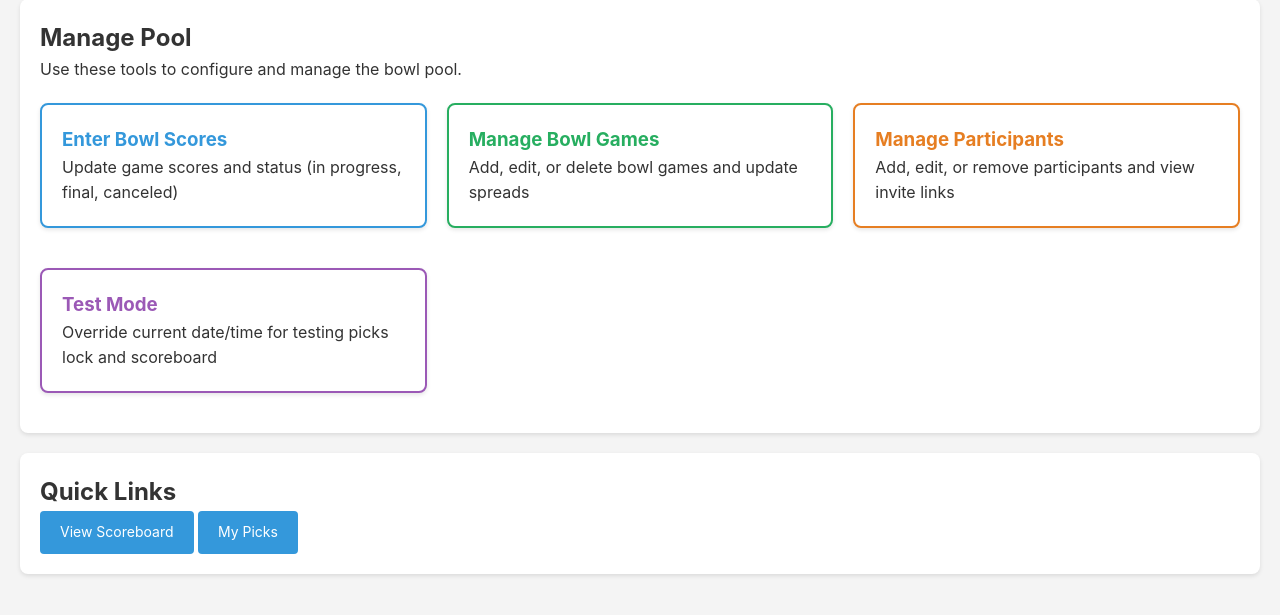
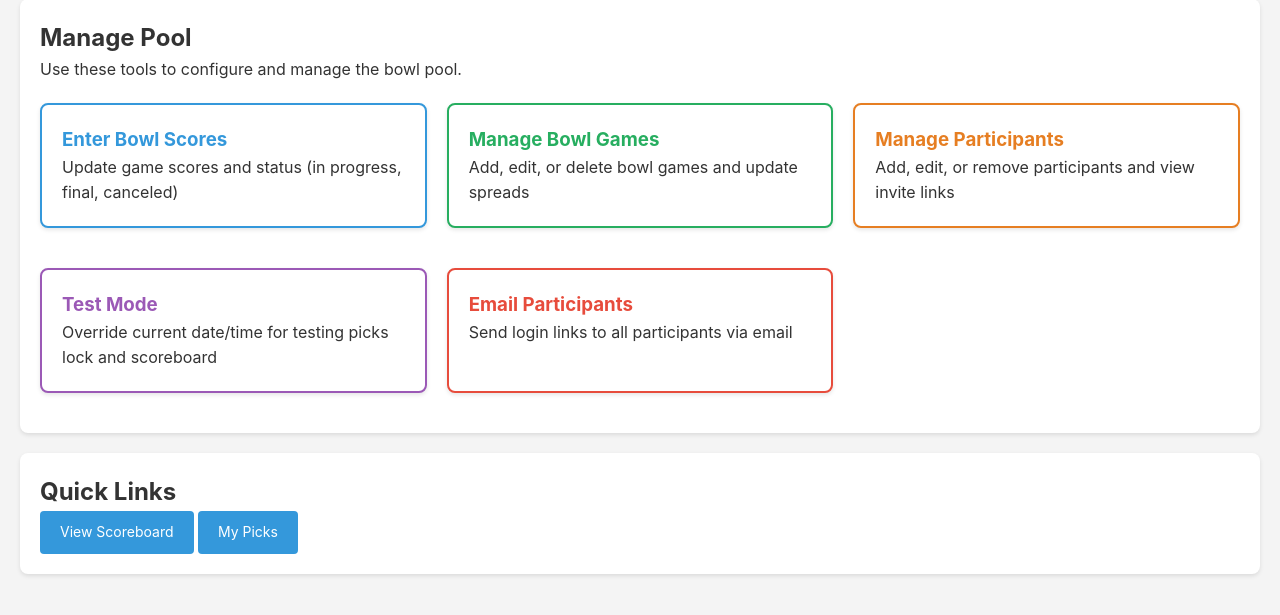
Before and after one commit to mliberty1/bowl_pool, a Flask app: template templates/admin_index.html in a window 1280 px wide. Shown: the part 163-778 px from the top of the page. Run offline with Flask 3, Linux system fonts and the light colour scheme; the template is opened without the code that fills it, so the values that code supplies are empty; data comes from the database, SQL or seed files in the repository.

Commit message:
Added email participants.

```diff
--- a/app.py
+++ b/app.py
@@ -4,6 +4,8 @@ from config import Config
 from functools import wraps
 from datetime import datetime
 import random
+import os
+import requests
 
 
 app = Flask(__name__)
@@ -539,5 +541,88 @@ def admin_participants():
     return render_template('admin_participants.html', participants=participants, editing_participant=editing_participant)
 
 
+def send_participant_email(participant, base_url):
+    """Send login email to a single participant using Mailgun API"""
+    api_key = os.environ.get('MAILGUN_API_KEY')
+    if not api_key:
+        raise ValueError('MAILGUN_API_KEY environment variable not set')
+
+    login_url = f"{base_url}/login?token={participant.invite_token}"
+
+    email_body = f"""Hello {participant.get_display_name()},
+
+Welcome to the Bowl Pool! You can access your account and make your picks using the following link:
+
+{login_url}
+
+Good luck!
+
+Bowl Pool Admin
+"""
+
+    response = requests.post(
+        "https://api.mailgun.net/v3/mg.libertyfamily.us/messages",
+        auth=("api", api_key),
+        data={
+            "from": "Bowl Pool <postmaster@mg.libertyfamily.us>",
+            "to": f"{participant.name} <{participant.email}>",
+            "subject": "Bowl Pool - Your Login Link",
+            "text": email_body
+        }
+    )
+
+    return response
+
+
+@app.route('/admin/email-participants', methods=['GET', 'POST'])
+@admin_required
+def admin_email_participants():
+    """Admin page to email all participants their login URLs"""
+    if request.method == 'POST':
+        # Get base URL from request
+        base_url = request.url_root.rstrip('/')
+
+        participants = Participant.query.all()
+        success_count = 0
+        error_count = 0
+        errors = []
+
+        for participant in participants:
+            if not participant.email:
+                errors.append(f"{participant.name}: No email address")
+                error_count += 1
+                continue
+
+            try:
+                response = send_participant_email(participant, base_url)
+                if response.status_code == 200:
+                    success_count += 1
+                else:
+                    errors.append(f"{participant.name}: {response.status_code} - {response.text}")
+                    error_count += 1
+            except Exception as e:
+                errors.append(f"{participant.name}: {str(e)}")
+                error_count += 1
+
+        if success_count > 0:
+            flash(f'Successfully sent {success_count} email(s)', 'success')
+        if error_count > 0:
+            flash(f'Failed to send {error_count} email(s)', 'error')
+            for error in errors:
+                flash(error, 'error')
+
+        return redirect(url_for('admin_email_participants'))
+
+    # GET request - show the page
+    participants = Participant.query.all()
+    participants_with_email = [p for p in participants if p.email]
+    participants_without_email = [p for p in participants if not p.email]
+
+    return render_template('admin_email_participants.html',
+                           participants=participants,
+                           participants_with_email=participants_with_email,
+                           participants_without_email=participants_without_email)
+
+
 if __name__ == '__main__':
     app.run(debug=True)
--- a/seed_data.py
+++ b/seed_data.py
@@ -100,7 +100,7 @@ def seed_database():
 
         # Print participant login URLs
         # Use environment variable for base URL, default to Render deployment
-        base_url = os.environ.get('BASE_URL', 'https://bowl-pool.onrender.com')
+        base_url = os.environ.get('BASE_URL', 'https://bowl.libertyfamily.us')
 
         print("\n" + "="*80)
         print("PARTICIPANT LOGIN URLs")
--- a/templates/admin_index.html
+++ b/templates/admin_index.html
@@ -32,6 +32,11 @@
             <p style="color: #e74c3c; font-weight: bold; margin-top: 10px;">⚠ ACTIVE</p>
             {% endif %}
         </a>
+
+        <a href="{{ url_for('admin_email_participants') }}" class="card" style="text-decoration: none; color: inherit; padding: 20px; border: 2px solid #e74c3c; transition: transform 0.2s;">
+            <h3 style="color: #e74c3c; margin-top: 0;">Email Participants</h3>
+            <p>Send login links to all participants via email</p>
+        </a>
     </div>
 </div>
 
```
Also changed, not shown: templates/admin_email_participants.html (added, +90 -0 lines).
